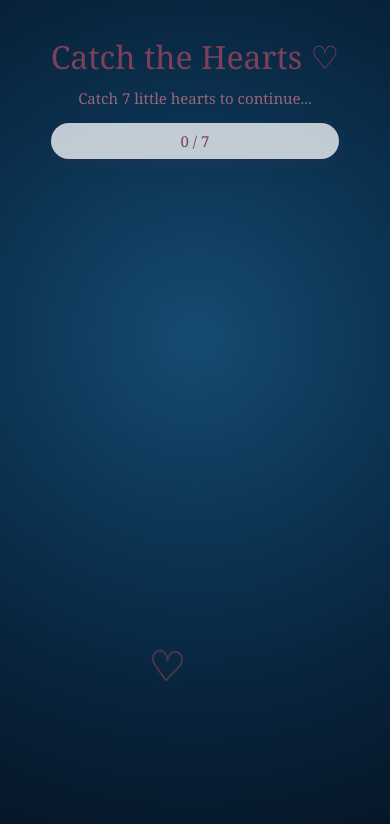
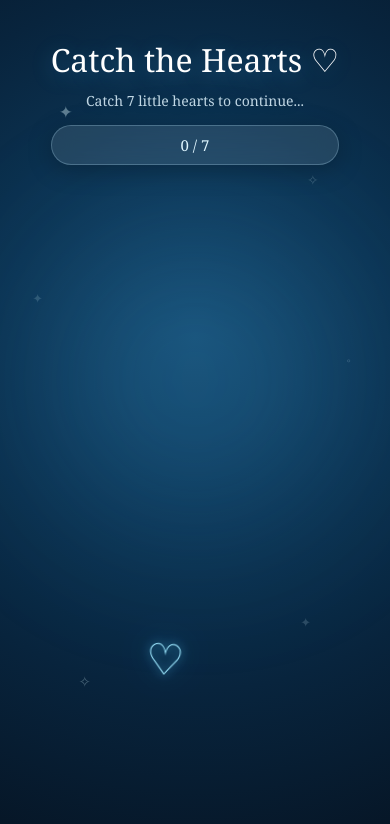
Before and after one commit to devanogasta-boop/foryou, a plain HTML site: page game.html in a window 390 px wide. Drawn offline with Linux system fonts and the light colour scheme.

Commit message:
Update game.html

```diff
--- a/game.html
+++ b/game.html
@@ -36,17 +36,9 @@
 
       font-family: Georgia, serif;
 
-      background:
-  radial-gradient(
-    circle at 50% 40%,
-    #164b70 0%,
-    #0c3555 35%,
-    #08243d 65%,
-    #061525 100%
-  );
-        );
+      background: #061525;
 
-      color: #7d4058;
+      color: white;
     }
 
 
@@ -68,6 +60,133 @@
       flex-direction: column;
 
       align-items: center;
+
+      background:
+        radial-gradient(
+          circle at 50% 40%,
+          #164b70 0%,
+          #0c3555 35%,
+          #08243d 65%,
+          #061525 100%
+        );
+    }
+
+
+    /* =========================
+       BLUE GLOW
+    ========================= */
+
+    .game::before {
+
+      content: "";
+
+      position: absolute;
+
+      width: 75vw;
+      height: 75vw;
+
+      max-width: 650px;
+      max-height: 650px;
+
+      border-radius: 50%;
+
+      background:
+        rgba(55, 160, 220, 0.16);
+
+      filter: blur(80px);
+
+      top: 45%;
+      left: 50%;
+
+      transform:
+        translate(-50%, -50%);
+
+      pointer-events: none;
+
+      z-index: 1;
+    }
+
+
+    /* =========================
+       STARS
+    ========================= */
+
+    .stars {
+
+      position: absolute;
+
+      inset: 0;
+
+      pointer-events: none;
+
+      z-index: 2;
+    }
+
+
+    .star {
+
+      position: absolute;
+
+      color:
+        rgba(220, 248, 255, 0.65);
+
+      font-size: 16px;
+
+      animation:
+        twinkle
+        2s
+        ease-in-out
+        infinite alternate;
+    }
+
+
+    .star:nth-child(1) {
+      top: 12%;
+      left: 15%;
+    }
+
+    .star:nth-child(2) {
+      top: 20%;
+      right: 18%;
+      animation-delay: .5s;
+    }
+
+    .star:nth-child(3) {
+      top: 34%;
+      left: 8%;
+      animation-delay: 1s;
+    }
+
+    .star:nth-child(4) {
+      top: 42%;
+      right: 10%;
+      animation-delay: .8s;
+    }
+
+    .star:nth-child(5) {
+      bottom: 18%;
+      left: 20%;
+      animation-delay: .3s;
+    }
+
+    .star:nth-child(6) {
+      bottom: 25%;
+      right: 20%;
+      animation-delay: 1.2s;
+    }
+
+
+    @keyframes twinkle {
+
+      from {
+        opacity: .25;
+        transform: scale(.8);
+      }
+
+      to {
+        opacity: 1;
+        transform: scale(1.3);
+      }
     }
 
 
@@ -96,7 +215,13 @@
 
       font-weight: normal;
 
+      color: white;
+
       margin-bottom: 10px;
+
+      text-shadow:
+        0 4px 20px
+        rgba(80, 190, 255, 0.35);
     }
 
 
@@ -104,7 +229,12 @@
 
       font-size: 15px;
 
-      color: #986579;
+      color:
+        rgba(225, 245, 255, 0.85);
+
+      text-shadow:
+        0 2px 10px
+        rgba(0, 0, 0, 0.2);
     }
 
 
@@ -121,16 +251,26 @@
       margin-top: 15px;
 
       padding:
-        8px 20px;
+        9px 22px;
 
       border-radius: 30px;
 
       background:
-        rgba(255,255,255,0.75);
+        rgba(255, 255, 255, 0.10);
+
+      border:
+        1px solid
+        rgba(190, 235, 255, 0.25);
+
+      backdrop-filter:
+        blur(10px);
 
       box-shadow:
-        0 5px 20px
-        rgba(120,60,90,0.12);
+        0 5px 25px
+        rgba(0, 0, 0, 0.25);
+
+      color:
+        #dff6ff;
 
       font-size: 15px;
     }
@@ -158,31 +298,40 @@
 
       position: absolute;
 
-      width: 65px;
-      height: 65px;
+      width: 70px;
+      height: 70px;
 
       display: flex;
 
       justify-content: center;
+
       align-items: center;
 
-      font-size: 45px;
+      font-size: 48px;
 
       cursor: pointer;
 
       user-select: none;
+
+      color:
+        #9ee8ff;
+
+      text-shadow:
+
+        0 0 10px
+        rgba(90, 210, 255, 0.9),
+
+        0 0 25px
+        rgba(60, 180, 255, 0.7),
+
+        0 0 45px
+        rgba(60, 180, 255, 0.4);
 
       animation:
         floatHeart
         1.5s
         ease-in-out
         infinite alternate;
-
-      filter:
-        drop-shadow(
-          0 5px 8px
-          rgba(120,60,90,0.2)
-        );
 
       transition:
         transform 0.2s ease,
@@ -202,21 +351,21 @@
       from {
 
         transform:
-          translateY(-6px)
+          translateY(-7px)
           rotate(-8deg);
       }
 
       to {
 
         transform:
-          translateY(6px)
+          translateY(7px)
           rotate(8deg);
       }
     }
 
 
     /* =========================
-       FOUND EFFECT
+       FOUND HEART
     ========================= */
 
     .heart.found {
@@ -224,115 +373,12 @@
       opacity: 0;
 
       transform:
-        scale(2);
+        scale(2.2);
     }
 
 
     /* =========================
-       FINISH SCREEN
-    ========================= */
-
-    .finish {
-
-      position: absolute;
-
-      inset: 0;
-
-      z-index: 50;
-
-      display: flex;
-
-      justify-content: center;
-      align-items: center;
-
-      text-align: center;
-
-      padding: 30px;
-
-      background:
-        rgba(255,244,248,0.94);
-
-      opacity: 0;
-
-      pointer-events: none;
-
-      transition:
-        opacity 0.8s ease;
-    }
-
-
-    .finish.show {
-
-      opacity: 1;
-
-      pointer-events: auto;
-    }
-
-
-    .finish-box {
-
-      max-width: 400px;
-    }
-
-
-    .finish-box h2 {
-
-      font-size:
-        clamp(30px, 8vw, 46px);
-
-      font-weight: normal;
-
-      margin-bottom: 15px;
-    }
-
-
-    .finish-box p {
-
-      color: #986579;
-
-      line-height: 1.7;
-
-      margin-bottom: 25px;
-    }
-
-
-    .continue {
-
-      border: none;
-
-      padding:
-        14px 30px;
-
-      border-radius: 40px;
-
-      background: #9b5872;
-
-      color: white;
-
-      font-family: Georgia, serif;
-
-      font-size: 15px;
-
-      cursor: pointer;
-
-      box-shadow:
-        0 10px 25px
-        rgba(100,40,70,0.2);
-
-      transition:
-        transform 0.3s ease;
-    }
-
-
-    .continue:hover {
-
-      transform:
-        scale(1.06);
-    }
-
-
-    /* =========================
-       SPARKLES
+       SPARKLE
     ========================= */
 
     .sparkle {
@@ -341,10 +387,18 @@
 
       pointer-events: none;
 
+      color:
+        #dff8ff;
+
       font-size: 22px;
 
+      text-shadow:
+        0 0 15px
+        #75d9ff;
+
       animation:
-        sparkle 0.8s
+        sparkle
+        0.8s
         ease-out
         forwards;
     }
@@ -372,6 +426,165 @@
 
 
     /* =========================
+       FINISH SCREEN
+    ========================= */
+
+    .finish {
+
+      position: absolute;
+
+      inset: 0;
+
+      z-index: 50;
+
+      display: flex;
+
+      justify-content: center;
+
+      align-items: center;
+
+      text-align: center;
+
+      padding: 30px;
+
+      background:
+        rgba(3, 15, 27, 0.94);
+
+      backdrop-filter:
+        blur(10px);
+
+      opacity: 0;
+
+      pointer-events: none;
+
+      transition:
+        opacity 0.8s ease;
+    }
+
+
+    .finish.show {
+
+      opacity: 1;
+
+      pointer-events: auto;
+    }
+
+
+    .finish-box {
+
+      max-width: 400px;
+
+      animation:
+        finishAppear
+        0.8s
+        ease forwards;
+    }
+
+
+    @keyframes finishAppear {
+
+      from {
+
+        opacity: 0;
+
+        transform:
+          translateY(20px)
+          scale(0.9);
+      }
+
+      to {
+
+        opacity: 1;
+
+        transform:
+          translateY(0)
+          scale(1);
+      }
+    }
+
+
+    .finish-box h2 {
+
+      font-size:
+        clamp(30px, 8vw, 46px);
+
+      font-weight: normal;
+
+      color: white;
+
+      margin-bottom: 15px;
+
+      text-shadow:
+        0 0 20px
+        rgba(100, 210, 255, 0.5);
+    }
+
+
+    .finish-box p {
+
+      color:
+        rgba(225, 245, 255, 0.82);
+
+      line-height: 1.7;
+
+      margin-bottom: 28px;
+    }
+
+
+    /* =========================
+       CONTINUE BUTTON
+    ========================= */
+
+    .continue {
+
+      border: none;
+
+      padding:
+        14px 32px;
+
+      border-radius: 40px;
+
+      background:
+        #dff8ff;
+
+      color:
+        #16476a;
+
+      font-family: Georgia, serif;
+
+      font-size: 15px;
+
+      cursor: pointer;
+
+      box-shadow:
+        0 10px 30px
+        rgba(60, 180, 255, 0.25);
+
+      transition:
+        transform 0.3s ease,
+        box-shadow 0.3s ease;
+    }
+
+
+    .continue:hover {
+
+      transform:
+        scale(1.07);
+
+      box-shadow:
+        0 15px 35px
+        rgba(60, 180, 255, 0.4);
+    }
+
+
+    .continue:active {
+
+      transform:
+        scale(0.95);
+    }
+
+
+    /* =========================
        MOBILE
     ========================= */
 
@@ -379,7 +592,7 @@
 
       .header {
 
-        padding-top: 35px;
+        padding-top: 38px;
       }
 
 
@@ -389,12 +602,18 @@
       }
 
 
+      .header p {
+
+        font-size: 14px;
+      }
+
+
       .heart {
 
-        width: 60px;
-        height: 60px;
+        width: 62px;
+        height: 62px;
 
-        font-size: 42px;
+        font-size: 43px;
       }
 
     }
@@ -409,6 +628,22 @@
 
   <main class="game">
 
+
+    <!-- STARS -->
+
+    <div class="stars">
+
+      <span class="star">✦</span>
+      <span class="star">✧</span>
+      <span class="star">✦</span>
+      <span class="star">˚</span>
+      <span class="star">✧</span>
+      <span class="star">✦</span>
+
+    </div>
+
+
+    <!-- HEADER -->
 
     <div class="header">
 
@@ -430,11 +665,15 @@
     </div>
 
 
+    <!-- PLAY AREA -->
+
     <div
       class="play-area"
       id="playArea"
     ></div>
 
+
+    <!-- FINISH -->
 
     <div
       class="finish"
@@ -471,7 +710,7 @@
 
 
     /* =========================
-       VARIABLES
+       ELEMENTS
     ========================= */
 
     const playArea =
@@ -512,7 +751,6 @@
       const screenWidth =
         window.innerWidth;
 
-
       const screenHeight =
         window.innerHeight;
 
@@ -520,13 +758,13 @@
       const x =
         20 +
         Math.random()
-        * (screenWidth - 80);
+        * (screenWidth - 90);
 
 
       const y =
         150 +
         Math.random()
-        * (screenHeight - 230);
+        * (screenHeight - 240);
 
 
       return {
@@ -543,7 +781,6 @@
 
     function createHeart() {
 
-
       const heart =
         document.createElement(
           "div"
@@ -555,7 +792,8 @@
       );
 
 
-      heart.textContent = "♡";
+      heart.textContent =
+        "♡";
 
 
       const position =
@@ -597,7 +835,6 @@
       heart
     ) {
 
-
       if (
         heart.classList.contains(
           "found"
@@ -605,7 +842,6 @@
       ) {
 
         return;
-
       }
 
 
@@ -659,7 +895,6 @@
       heart
     ) {
 
-
       const sparkle =
         document.createElement(
           "div"
@@ -671,7 +906,8 @@
       );
 
 
-      sparkle.textContent = "✦";
+      sparkle.textContent =
+        "✦";
 
 
       sparkle.style.left =
@@ -723,15 +959,7 @@
        START GAME
     ========================= */
 
-    for (
-      let i = 0;
-      i < 1;
-      i++
-    ) {
-
-      createHeart();
-
-    }
+    createHeart();
 
 
     /* =========================
```
